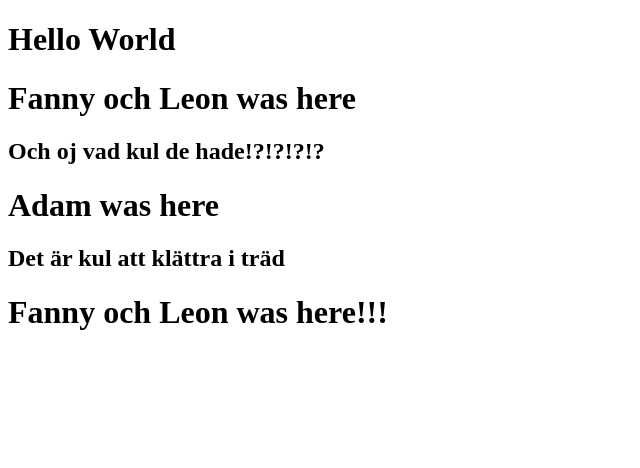
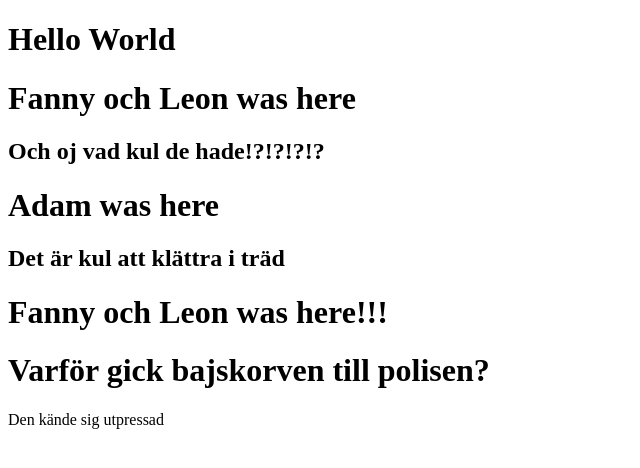
Before and after one commit to fredrik97nilsson/developsio, a JavaScript app: page / in a window 1280 px wide. Shown: the top 468 px of the page, without its empty margins (0-640 px from the left). Built offline with nearby package versions, Linux system fonts and the light colour scheme; the HTML template or start-up script is replaced by a standard one.

Commit message:
Update App.js

```diff
--- a/src/App.js
+++ b/src/App.js
@@ -10,6 +10,8 @@ function App() {
       <h1>Adam was here</h1>
       <h2>Det är kul att klättra i träd</h2>
       <h1>Fanny och Leon was here!!!</h1>
+      <h1>Varför gick bajskorven till polisen?</h1>
+      <p>Den kände sig utpressad</p>
     </div>
   );
 }
```
